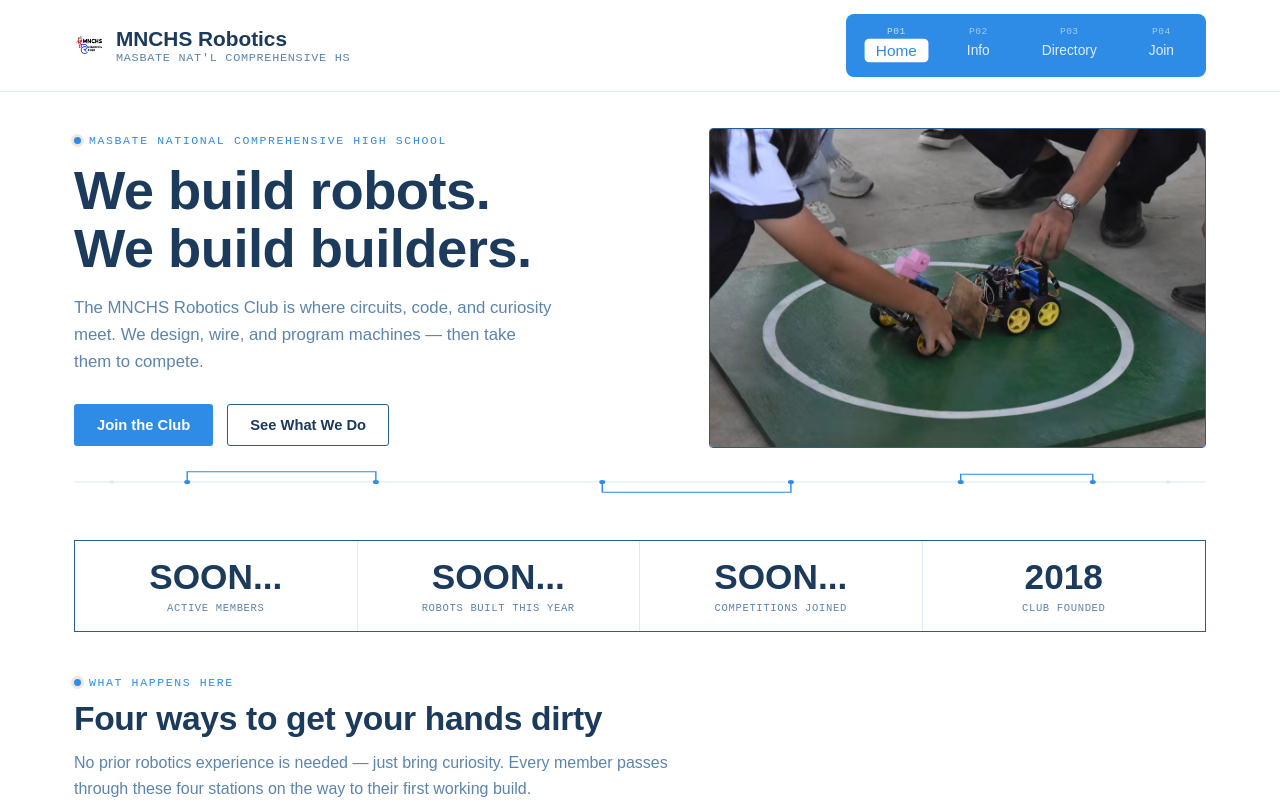
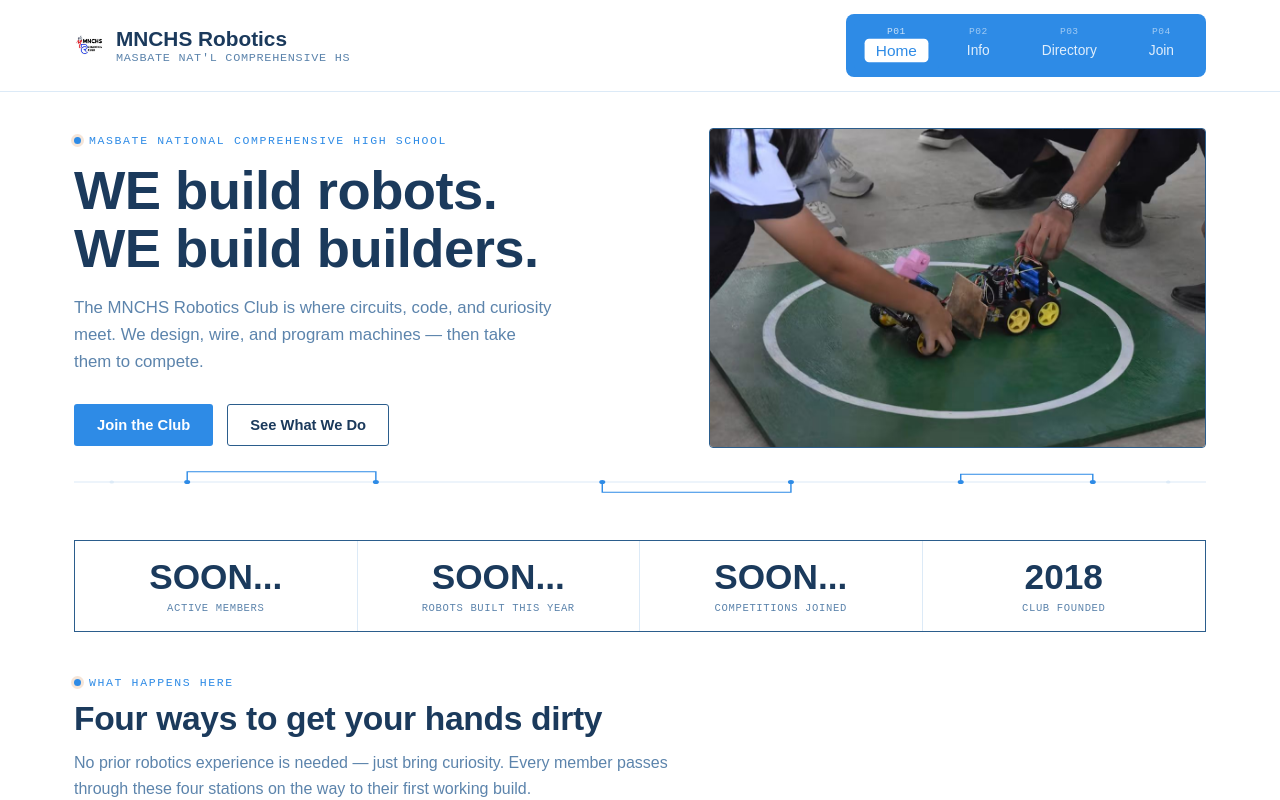
Before and after one commit to Stevemrfg/MNCHS-Robotics-Club-Website, a React (Vite) app in the folder mnchs-robotics/: page /#/ in a window 1280 px wide. Shown: the top 800 px of the page. Built offline with nearby package versions, Linux system fonts and the light colour scheme.

Commit message:
Change heading text to uppercase

```diff
--- a/mnchs-robotics/src/pages/Home.jsx
+++ b/mnchs-robotics/src/pages/Home.jsx
@@ -31,7 +31,7 @@ export default function Home() {
         <div className="wrap hero-grid">
           <div>
             <span className="eyebrow">Masbate National Comprehensive High School</span>
-            <h1>We build robots.<br />We build builders.</h1>
+            <h1>WE build robots.<br />WE build builders.</h1>
             <p className="lede">
               The MNCHS Robotics Club is where circuits, code, and curiosity meet.
               We design, wire, and program machines — then take them to compete.
```
